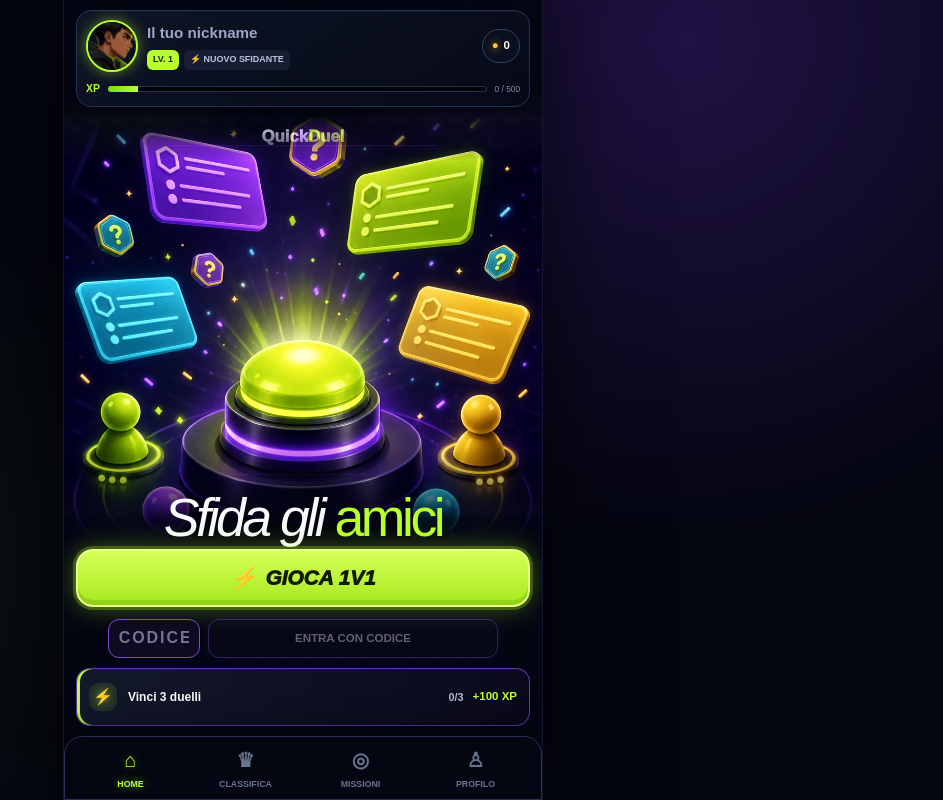
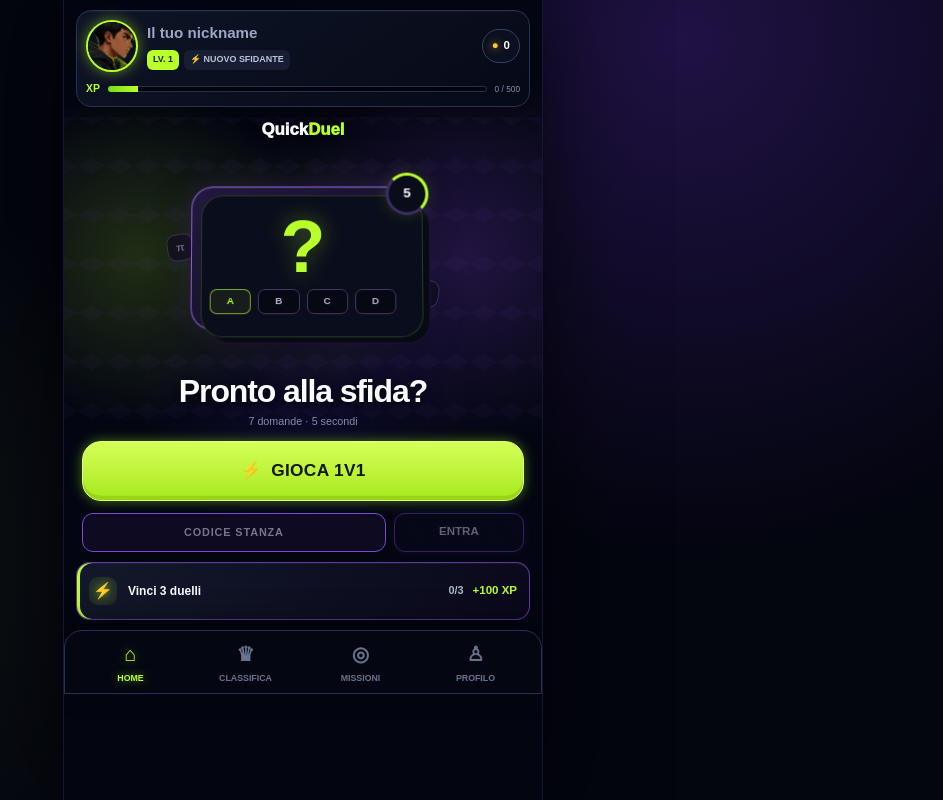
Before and after one commit to fxdjodjo-hue/TriviaOnline, a Next.js app: page / in a window 1280 px wide. Shown: the whole page, without its empty margins (337-1280 px from the left). Built offline with nearby package versions, Linux system fonts and the light colour scheme.

Commit message:
Redesign quiz duel hero and streamline room entry UI

```diff
--- a/app/globals.css
+++ b/app/globals.css
@@ -140,17 +140,21 @@
   position: relative;
   flex: 1 1 300px;
   min-height: 220px;
+  max-height: 40svh;
+  display: grid;
+  grid-template-rows: auto minmax(0, 1fr) auto;
+  align-items: center;
   margin: 10px -12px 0;
+  padding: 0 18px 8px;
   overflow: hidden;
 }
 .duel-hero::before {
   content: "";
   position: absolute;
-  inset: 28px 10% 76px;
-  border: 1px solid rgba(157, 104, 255, .35);
-  clip-path: polygon(15% 0,85% 0,100% 25%,94% 80%,70% 100%,30% 100%,6% 80%,0 25%);
-  background: rgba(14,8,35,.3);
-  box-shadow: inset 0 0 50px rgba(127,64,255,.18);
+  inset: 30px 18% 52px;
+  border-radius: 50%;
+  background: radial-gradient(circle, rgba(154,77,255,.2), rgba(185,255,44,.045) 45%, transparent 72%);
+  filter: blur(10px);
 }
 .hero-grid {
   position: absolute;
@@ -161,14 +165,112 @@
     linear-gradient(150deg, rgba(166, 110, 255, .16) 12%, transparent 12.5%, transparent 87%, rgba(166, 110, 255, .16) 87.5%);
   background-size: 28px 49px;
 }
-.trivia-hero-art {
-  z-index: 1;
-  object-fit: cover;
-  object-position: center 42%;
-  filter: saturate(1.04) contrast(1.03);
-  -webkit-mask-image: linear-gradient(to bottom, transparent 0, #000 10%, #000 76%, transparent 98%);
-  mask-image: linear-gradient(to bottom, transparent 0, #000 10%, #000 76%, transparent 98%);
-}
+.quiz-hero-visual {
+  position: relative;
+  z-index: 2;
+  width: min(68vw, 270px);
+  height: min(22svh, 190px);
+  min-height: 142px;
+  display: grid;
+  place-items: center;
+  justify-self: center;
+}
+.quiz-card {
+  position: relative;
+  width: min(57vw, 224px);
+  height: min(18svh, 158px);
+  min-height: 126px;
+  display: grid;
+  grid-template-rows: 1fr auto;
+  place-items: center;
+  padding: 19px 18px 15px;
+  border: 1px solid rgba(174, 115, 255, .78);
+  border-radius: 22px;
+  background:
+    linear-gradient(145deg, rgba(35,24,66,.96), rgba(11,13,30,.98));
+  box-shadow:
+    inset 0 1px rgba(255,255,255,.08),
+    0 18px 44px rgba(0,0,0,.35),
+    0 0 30px rgba(154,77,255,.17);
+  transform: perspective(700px) rotateX(3deg);
+}
+.quiz-card::before,
+.quiz-card::after {
+  content: "";
+  position: absolute;
+  z-index: -1;
+  inset: 8px -9px -8px 9px;
+  border: 1px solid rgba(185,255,44,.18);
+  border-radius: inherit;
+  background: #0a0d1b;
+}
+.quiz-card::after {
+  inset: 16px -16px -14px 17px;
+  border-color: rgba(154,77,255,.12);
+  background: #070a15;
+  z-index: -2;
+}
+.quiz-card > strong {
+  color: var(--home-lime);
+  font-size: clamp(3rem, 13vw, 4.6rem);
+  line-height: .8;
+  text-shadow: 0 0 22px rgba(185,255,44,.38);
+}
+.quiz-timer {
+  position: absolute;
+  top: -15px;
+  right: -15px;
+  width: 43px;
+  height: 43px;
+  display: grid;
+  place-items: center;
+  border: 3px solid #3b2d61;
+  border-top-color: var(--home-lime);
+  border-right-color: var(--home-lime);
+  border-radius: 50%;
+  color: #fff;
+  background: #090c19;
+  font-size: .85rem;
+  font-weight: 900;
+  box-shadow: 0 0 18px rgba(185,255,44,.14);
+}
+.quiz-options {
+  width: 100%;
+  display: grid;
+  grid-template-columns: repeat(4,1fr);
+  gap: 7px;
+}
+.quiz-options span {
+  height: 25px;
+  display: grid;
+  place-items: center;
+  border: 1px solid #43375f;
+  border-radius: 7px;
+  color: #b7aec9;
+  background: rgba(5,7,17,.72);
+  font-size: .62rem;
+  font-weight: 900;
+}
+.quiz-options span:first-child {
+  border-color: rgba(185,255,44,.62);
+  color: var(--home-lime);
+  background: rgba(185,255,44,.065);
+}
+.quiz-category {
+  position: absolute;
+  width: 27px;
+  height: 27px;
+  display: grid;
+  place-items: center;
+  border: 1px solid rgba(132,103,178,.38);
+  border-radius: 9px;
+  color: #77708c;
+  background: rgba(12,13,27,.72);
+  font-size: .68rem;
+  font-weight: 800;
+}
+.quiz-category-left { left: -1px; top: 36%; transform: rotate(-8deg); }
+.quiz-category-right { right: -1px; bottom: 22%; transform: rotate(9deg); }
 .challenger {
   position: absolute;
   top: 45px;
@@ -206,10 +308,9 @@
   filter: drop-shadow(0 0 14px var(--home-lime));
 }
 .hero-brand {
-  position: absolute;
-  top: 7px;
-  left: 0;
-  right: 0;
+  position: relative;
+  z-index: 3;
+  align-self: start;
   margin: 0;
   text-align: center;
   font-weight: 1000;
@@ -217,37 +318,39 @@
 }
 .hero-brand span, .hero-copy em { color: var(--home-lime); font-style: normal; }
 .hero-copy {
-  position: absolute;
+  position: relative;
   z-index: 4;
-  inset: auto 12px 8px;
+  align-self: end;
   text-align: center;
 }
 .hero-copy h1 {
   margin: 0;
-  font-size: clamp(2.4rem, 11vw, 3.35rem);
-  line-height: .95;
-  letter-spacing: -.065em;
-  font-style: italic;
-  text-shadow: 0 4px 20px #000;
-}
-.hero-copy > p:last-child { margin: 9px 0 0; color: #b2bad1; font-size: .76rem; }
+  font-size: clamp(1.45rem, 6.2vw, 2rem);
+  line-height: 1;
+  letter-spacing: -.035em;
+  font-style: normal;
+  font-weight: 800;
+  text-shadow: 0 3px 16px #000;
+}
+.hero-copy > p:last-child { margin: 6px 0 0; color: #828da8; font-size: .67rem; }
 .play-actions {
   position: relative;
   z-index: 5;
   flex: 0 0 auto;
-  margin-top: -2px;
+  margin: 4px 6px 0;
 }
 .play-cta {
   width: 100%;
-  min-height: 58px;
-  border: 2px solid #e9ff8a;
-  border-radius: 17px;
+  min-height: 60px;
+  border: 1px solid #dcff78;
+  border-radius: 19px;
   color: #111900;
   background: linear-gradient(#d5ff59,#a7e91d);
-  box-shadow: inset 0 -5px rgba(91, 144, 0, .28), 0 0 0 3px rgba(151,226,21,.25), 0 0 24px rgba(185,255,44,.32);
-  font-weight: 1000;
-  font-size: 1.3rem;
-  font-style: italic;
+  box-shadow: inset 0 -4px rgba(91,144,0,.22), 0 0 18px rgba(185,255,44,.22);
+  font-weight: 900;
+  font-size: 1.08rem;
+  font-style: normal;
+  letter-spacing: .02em;
   text-transform: uppercase;
   cursor: pointer;
 }
@@ -255,9 +358,9 @@
 .play-cta:disabled { opacity: .55; }
 .join-code {
   display: grid;
-  grid-template-columns: 92px 1fr;
+  grid-template-columns: minmax(0, 7fr) minmax(82px, 3fr);
   gap: 8px;
-  width: 86%;
+  width: 100%;
   margin: 12px auto 0;
 }
 .join-code input, .join-code button {
@@ -273,7 +376,8 @@
   outline: none;
   text-align: center;
   font-weight: 900;
-  letter-spacing: .12em;
+  letter-spacing: .08em;
+  font-size: .68rem;
 }
 .join-code button {
   border-radius: 11px;
--- a/app/page.tsx
+++ b/app/page.tsx
@@ -45,9 +45,9 @@
             maxLength={6}
             value={code}
             onChange={(event) => setCode(event.target.value.replace(/[^a-z0-9]/gi, "").toUpperCase())}
-            placeholder="CODICE"
+            placeholder="CODICE STANZA"
           />
-          <button disabled={busy || code.length !== 6}>Entra con codice</button>
+          <button disabled={busy || code.length !== 6}>Entra</button>
         </form>
         {error && <p className="error home-error" role="alert">{error}</p>}
       </section>
--- a/components/game-home/DuelHero.tsx
+++ b/components/game-home/DuelHero.tsx
@@ -1,20 +1,22 @@
-import Image from "next/image";
-
 export function DuelHero() {
   return (
     <section className="duel-hero" aria-labelledby="duel-title">
       <p className="hero-brand">Quick<span>Duel</span></p>
       <div className="hero-grid" aria-hidden />
-      <Image
-        className="trivia-hero-art"
-        src="/game/trivia-friends-hero.webp"
-        alt=""
-        fill
-        priority
-        sizes="(max-width: 520px) 100vw, 480px"
-      />
+      <div className="quiz-hero-visual" aria-hidden>
+        <span className="quiz-category quiz-category-left">π</span>
+        <span className="quiz-category quiz-category-right">♪</span>
+        <div className="quiz-card">
+          <span className="quiz-timer">5</span>
+          <strong>?</strong>
+          <div className="quiz-options">
+            <span>A</span><span>B</span><span>C</span><span>D</span>
+          </div>
+        </div>
+      </div>
       <div className="hero-copy">
-        <h1 id="duel-title">Sfida gli <em>amici</em></h1>
+        <h1 id="duel-title">Pronto alla sfida?</h1>
+        <p>7 domande <span aria-hidden>·</span> 5 secondi</p>
       </div>
     </section>
   );
```
